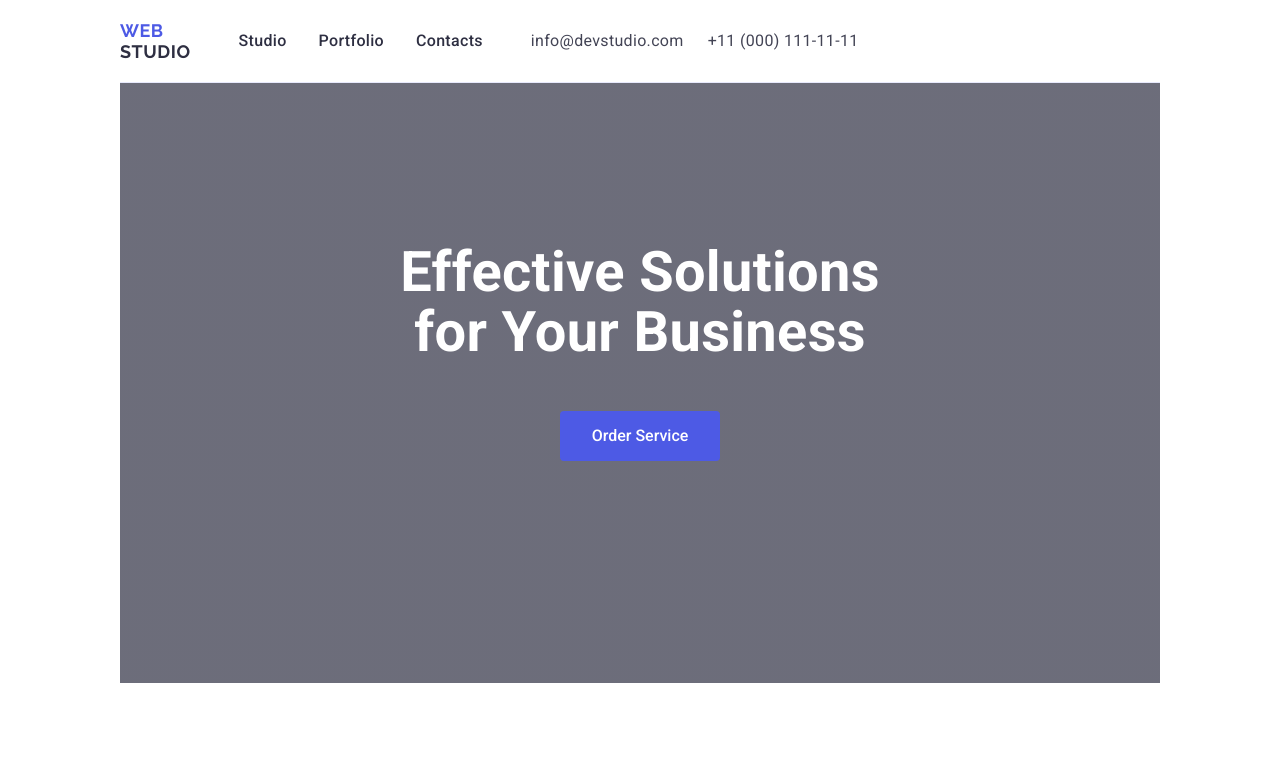
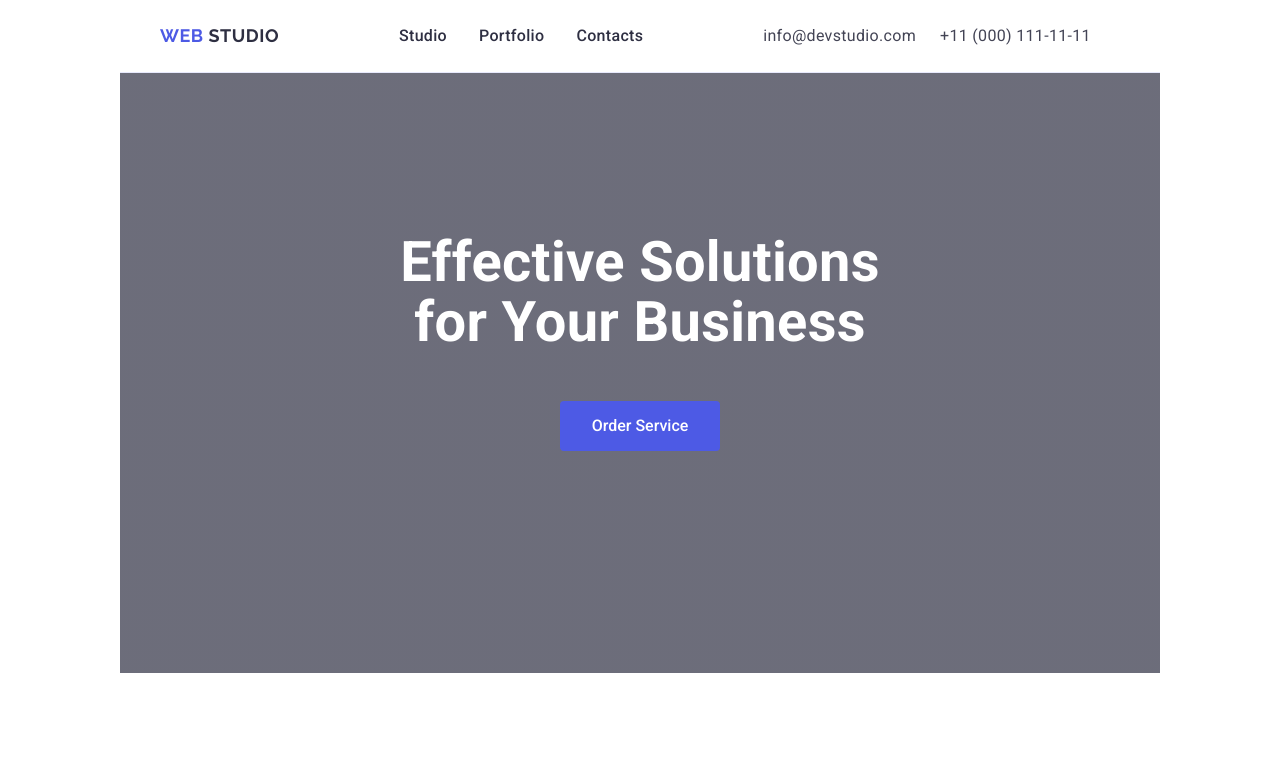
Before and after one commit to mcivicioglu/goit-markup-hw-06, a plain HTML site: page index.html in a window 1280 px wide. Shown: the top 766 px of the page. Drawn offline with nearby package versions, Linux system fonts and the light colour scheme.

Commit message:
Refactor header styles for improved layout and responsiveness on tablet and desktop

```diff
--- a/css/styles.css
+++ b/css/styles.css
@@ -45,24 +45,24 @@ address {
   font-style: normal;
 }
 
-/* ========== CONTAINER (320 / 768 / 1440) ========== */
+/* ========== CONTAINER ========== */
 .container {
   width: 100%;
-  max-width: 320px; /* mobile */
+  max-width: 320px;
   margin: 0 auto;
   padding: 0 16px;
 }
 @media (min-width: 768px) {
   .container {
-    max-width: 768px; /* tablet */
-    padding: 0 12px; /* 2×360 + 24 gap = 744px => 768-744=24 => 12px kenar */
+    max-width: 768px;
+    padding: 0 12px;
   }
 }
 @media (min-width: 1158px) {
   .container {
     width: 100%;
-    max-width: 1440px; /* desktop */
-    padding: 0 120px; /* mockup iç boşluğu */
+    max-width: 1440px;
+    padding: 0 120px;
   }
 }
 
@@ -104,7 +104,7 @@ h3 {
   color: var(--light);
 }
 
-/* ========== HEADER (MOBILE FIRST) ========== */
+/* ========== HEADER ========== */
 .header {
   border-bottom: 1px solid var(--border);
   padding: 16px 0;
@@ -711,36 +711,45 @@ h3 {
 }
 
 /* ========== TABLET ≥768 ========== */
-@media (min-width: 768px) {
-  .header {
-    padding: 24px 0;
-  }
-  .header__nav,
-  .header__contacts {
-    display: block;
-  }
+@media (min-width: 768px) and (max-width: 1157.98px) {
   .menu__button,
   #mobile-menu__toggle,
   .mobile-backdrop,
   .mobile-nav-container {
     display: none;
   }
+
+  .header__nav,
+  .header__contacts {
+    display: block;
+  }
+
   .header__inner {
+    display: grid;
+    grid-template-columns: auto 1fr auto;
+    align-items: center;
+    column-gap: 80px;
+  }
+
+  .header__logo {
+    justify-self: start;
+    white-space: nowrap;
+  }
+
+  .nav__list {
     display: flex;
-    align-items: center;
-    justify-content: space-between;
+    justify-content: center;
     gap: 32px;
     flex-wrap: nowrap;
+    white-space: nowrap;
   }
-  .nav__list {
-    display: flex;
-    flex-direction: row;
-    gap: 32px;
-  }
+
   .contacts__list {
-    display: flex;
-    flex-direction: row;
-    gap: 24px;
+    display: grid;
+    grid-auto-rows: min-content;
+    row-gap: 4px;
+    justify-items: end;
+    text-align: right;
     white-space: nowrap;
   }
 
@@ -826,17 +835,51 @@ h3 {
 
 /* ========== DESKTOP ≥1158 ========== */
 @media (min-width: 1158px) {
-  .header {
-    padding: 20px 0;
+  .menu__button,
+  #mobile-menu__toggle,
+  .mobile-backdrop,
+  .mobile-nav-container {
+    display: none !important;
   }
+
+  .header__nav,
+  .header__contacts {
+    display: block !important;
+  }
+
   .header__inner {
-    gap: 48px;
+    display: grid !important;
+    grid-template-columns: auto 1fr auto;
+    align-items: center;
+    column-gap: 48px;
+    width: 100%;
+    max-width: 1158px;
+    margin: 0 auto;
+    padding: 0 40px;
   }
+
+  .header__logo {
+    justify-self: start;
+    white-space: nowrap;
+  }
+
   .nav__list {
+    display: flex !important;
+    justify-content: center;
     gap: 32px;
+    flex-wrap: nowrap;
+    white-space: nowrap;
   }
+
   .contacts__list {
+    display: flex !important;
     gap: 24px;
+    justify-content: flex-end;
+    align-items: center;
+    white-space: nowrap;
+    text-align: right;
+    justify-self: end;
+    margin-right: 0;
   }
 
   .hero {
@@ -897,5 +940,7 @@ h3 {
   }
   .footer__brand {
     width: 264px;
+    max-width: 264px;
+    flex-shrink: 0;
   }
 }
```
